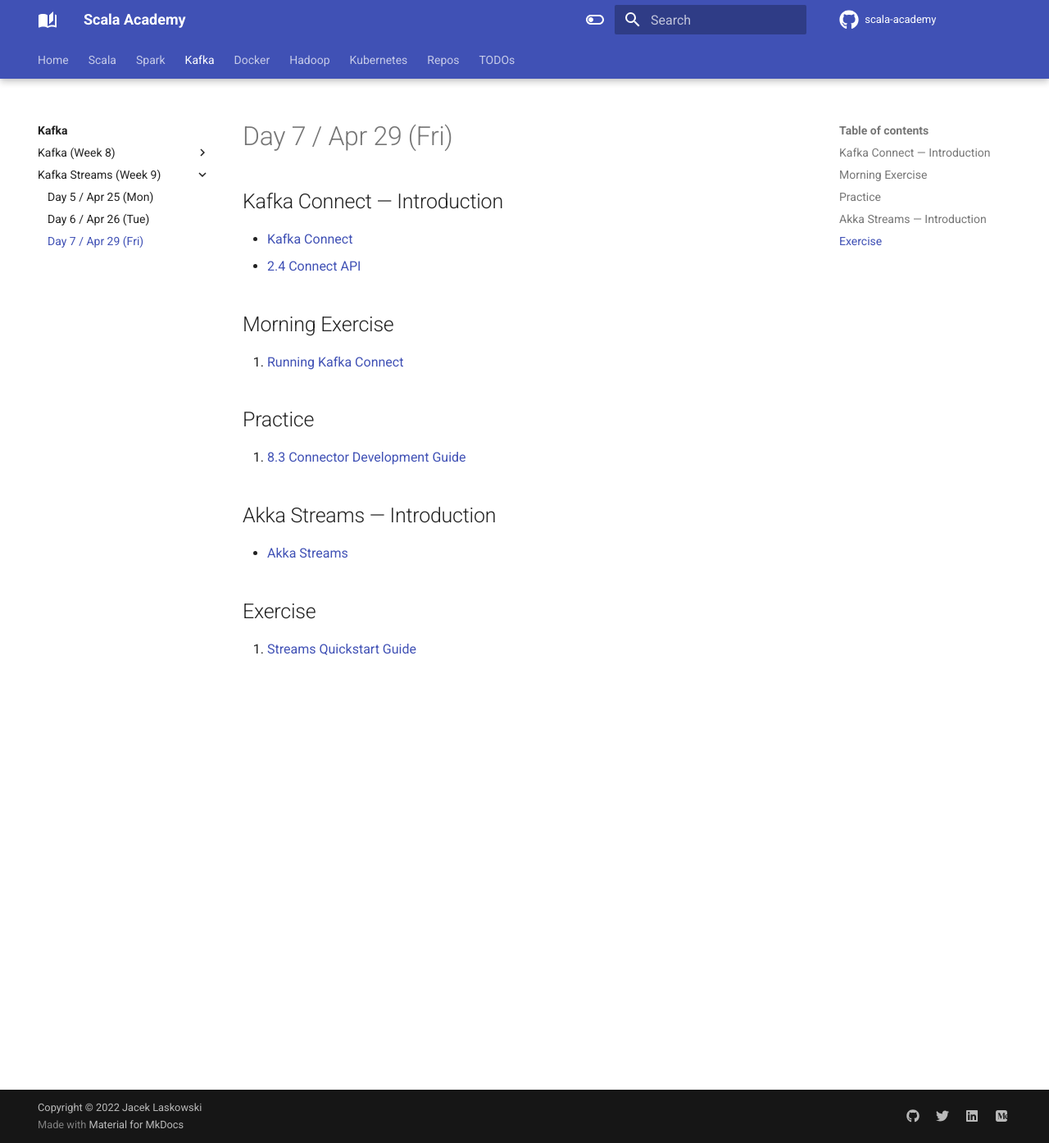
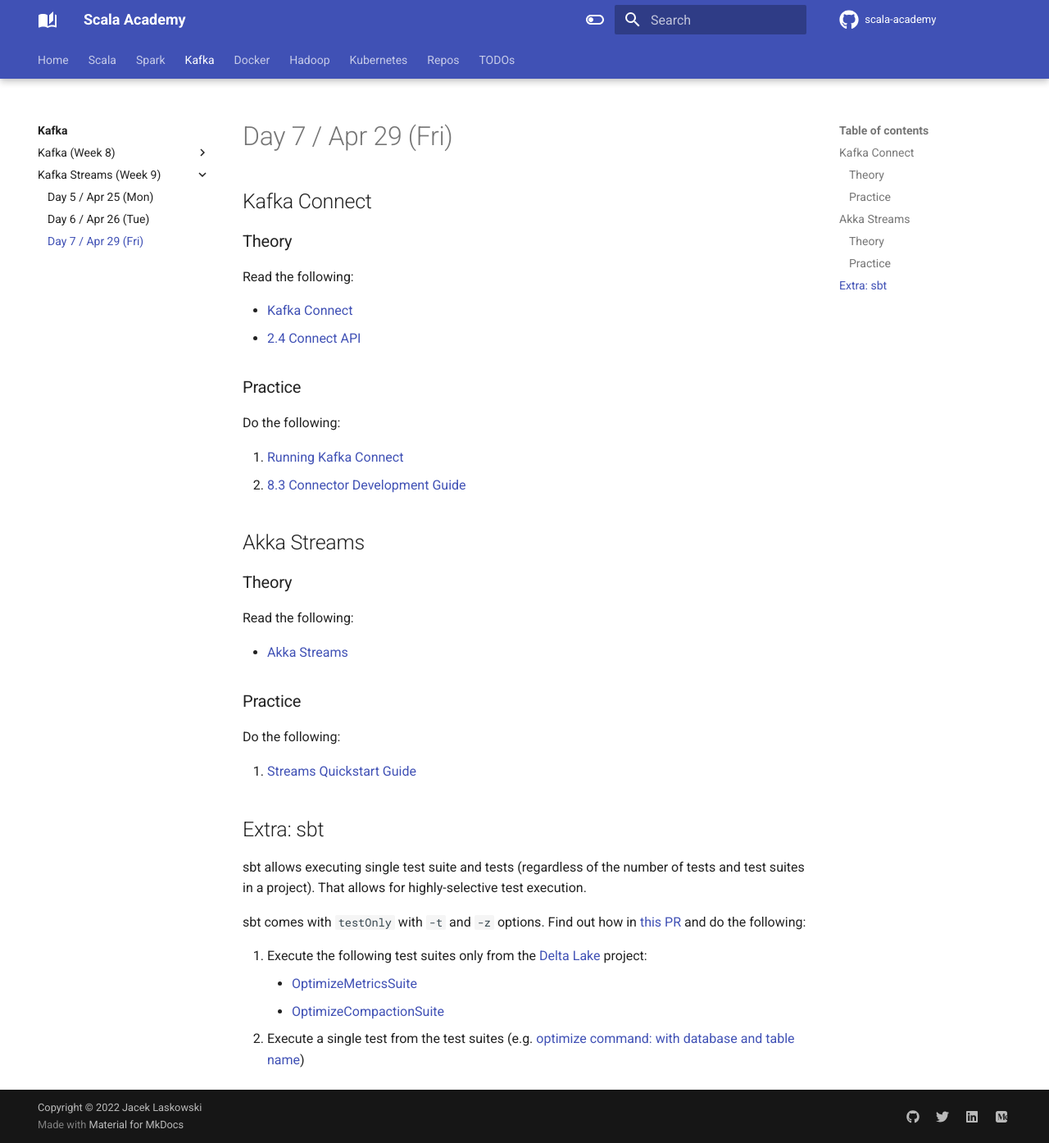
Before and after one commit to jaceklaskowski/scala-academy, an MkDocs documentation site: the page built from docs/kafka/007.md, in a window 1280 px wide and 1394 px high. Shown: the whole window at 82% size. Built offline with MkDocs 1.6.1 and Material for MkDocs 9.7.7, drawn with Linux system fonts in a browser that asks for light colours; comment, search, counter and statistics services are not loaded.

Commit message:
Day 7 / Apr 29 (Fri)

```diff
--- a/docs/kafka/007.md
+++ b/docs/kafka/007.md
@@ -1,22 +1,42 @@
 # Day 7 / Apr 29 (Fri)
 
-## Kafka Connect &mdash; Introduction
+## Kafka Connect
+
+### Theory
+
+Read the following:
 
 * [Kafka Connect](https://kafka.apache.org/documentation.html#connect)
 * [2.4 Connect API](https://kafka.apache.org/documentation/#connectapi)
 
-## Morning Exercise
+### Practice
+
+Do the following:
 
 1. [Running Kafka Connect](https://kafka.apache.org/documentation.html#connect_running)
-
-## Practice
-
 1. [8.3 Connector Development Guide](https://kafka.apache.org/documentation.html#connect_development)
 
-## Akka Streams &mdash; Introduction
+## Akka Streams
+
+### Theory
+
+Read the following:
 
 * [Akka Streams](https://doc.akka.io/docs/akka/current/stream/index.html)
 
-## Exercise
+### Practice
+
+Do the following:
 
 1. [Streams Quickstart Guide](https://doc.akka.io/docs/akka/current/stream/stream-quickstart.html)
+
+## Extra: sbt
+
+sbt allows executing single test suite and tests (regardless of the number of tests and test suites in a project). That allows for highly-selective test execution.
+
+sbt comes with `testOnly` with `-t` and `-z` options. Find out how in [this PR](https://github.com/delta-io/delta/pull/1102) and do the following:
+
+1. Execute the following test suites only from the [Delta Lake](https://github.com/delta-io/delta) project:
+    * [OptimizeMetricsSuite](https://github.com/delta-io/delta/blob/v1.2.1/core/src/test/scala/org/apache/spark/sql/delta/optimize/OptimizeMetricsSuite.scala)
+    * [OptimizeCompactionSuite](https://github.com/delta-io/delta/blob/v1.2.1/core/src/test/scala/org/apache/spark/sql/delta/optimize/OptimizeCompactionSuite.scala)
+1. Execute a single test from the test suites (e.g. [optimize command: with database and table name](https://github.com/delta-io/delta/blob/v1.2.1/core/src/test/scala/org/apache/spark/sql/delta/optimize/OptimizeCompactionSuite.scala#L45-L66))
```
Also changed, not shown: docs/todo.md (+2 -0 lines).
